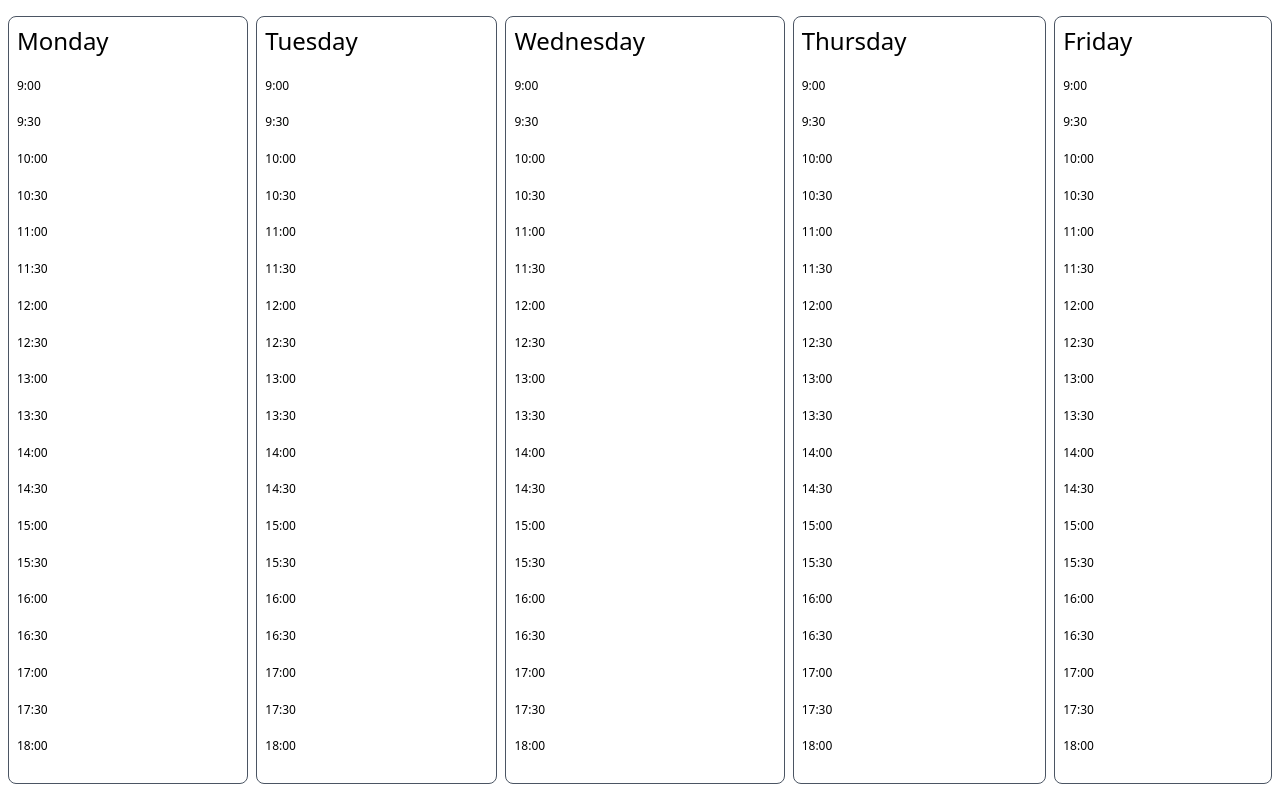
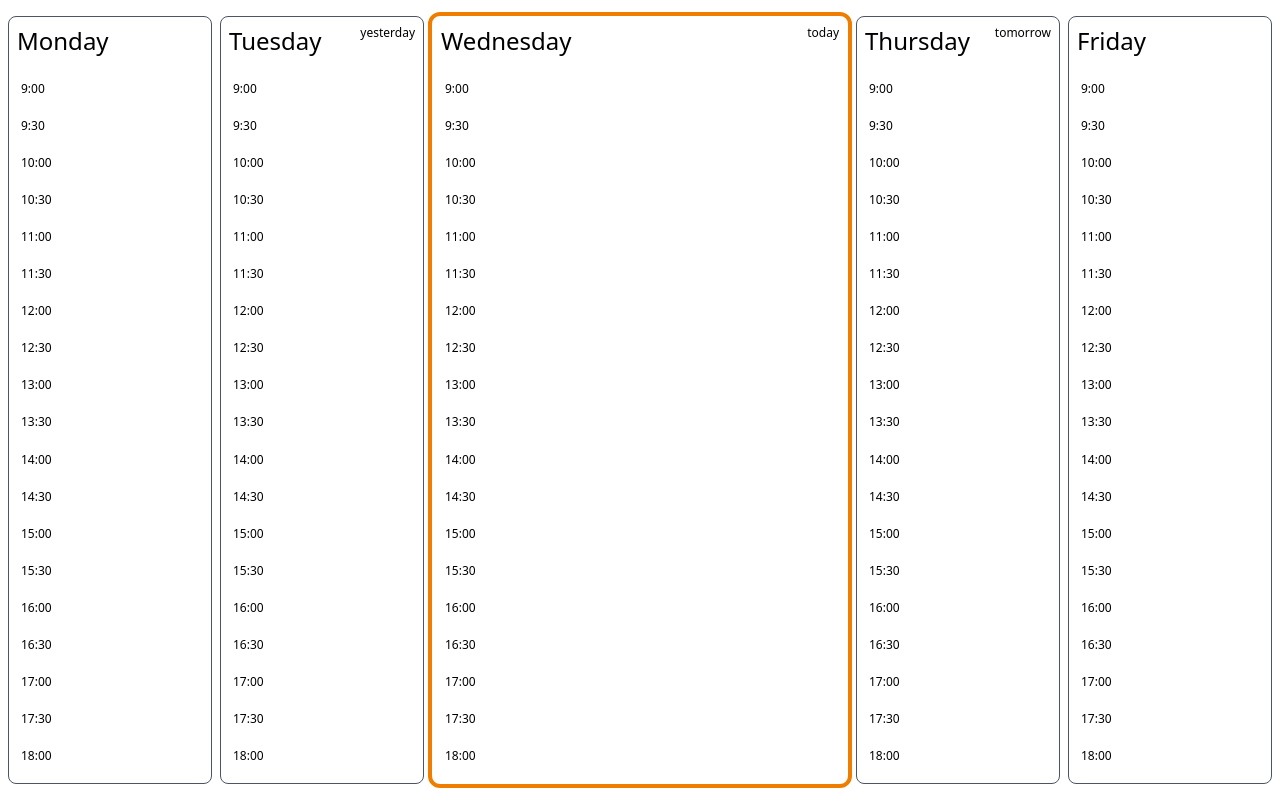
Before and after one commit to izerozlu/server-reservation, a Nuxt app: page / in a window 1280 px wide. Built offline with nearby package versions, Linux system fonts and the light colour scheme.

Commit message:
Make Days and Zones selectable

```diff
--- a/components/day.vue
+++ b/components/day.vue
@@ -9,19 +9,35 @@
       p-2
       text-xs
     "
+    :class="[
+      modifier ? `day--${modifier}` : null,
+      {
+        'col-span-2': isDaySelected,
+        'day--selected': isDaySelected,
+      },
+    ]"
   >
-    <h2 class="day__title capitalize text-2xl">{{ day.name }}</h2>
+    <div class="day__header flex justify-between">
+      <h2 class="day__title capitalize text-2xl">{{ day.name }}</h2>
+      <h3 v-if="modifier" class="day__sub-title">
+        {{ modifier }}
+      </h3>
+    </div>
     <Zone
       v-for="timezone in timezones"
       :key="timezone.id"
       class="day__zone"
       :timezone="timezone"
+      :is-day-selected="isDaySelected"
+      @click="updateSelectedDay(day.weekday)"
     />
   </div>
 </template>
 
 <script lang="ts">
 import Vue from 'vue';
+import { mapState, mapActions } from 'vuex';
+
 import Timezone from '~/interfaces/timezone';
 import Day from '~/interfaces/day';
 
@@ -33,6 +49,10 @@ export default Vue.extend({
   props: {
     day: {
       type: Object as () => Day,
+      default: null,
+    },
+    modifier: {
+      type: String,
       default: null,
     },
   },
@@ -50,7 +70,23 @@ export default Vue.extend({
       timezones,
     };
   },
+  computed: {
+    ...mapState('store', ['selectedDay']),
+    isDaySelected() {
+      return !this.selectedDay
+        ? this.modifier === 'today'
+        : this.selectedDay === this.day.weekday;
+    },
+  },
+  methods: {
+    ...mapActions('store', ['updateSelectedDay']),
+  },
 });
 </script>
 
-<style lang="scss" scoped></style>
+<style lang="scss" scoped>
+.day--selected {
+  outline: 4px solid var(--primary-color);
+  border-color: transparent;
+}
+</style>
--- a/components/week.vue
+++ b/components/week.vue
@@ -1,6 +1,11 @@
 <template>
-  <div class="week h-full grid grid-flow-col auto-cols-auto gap-x-2 px-2 py-4">
-    <Day v-for="day in days" :key="day.name" :day="day" />
+  <div class="week h-full grid grid-flow-col grid-cols-6 gap-x-2 px-2 py-4">
+    <Day
+      v-for="day in days"
+      :key="day.name"
+      :day="day"
+      :modifier="getDayModifier(day.weekday)"
+    />
   </div>
 </template>
 
@@ -8,6 +13,7 @@
 import Vue from 'vue';
 
 import Day from '~/interfaces/day';
+import DayModifier from '~/interfaces/day-modifier';
 
 interface WeekData {
   days: Day[];
@@ -17,13 +23,28 @@ export default Vue.extend({
   data(): WeekData {
     return {
       days: [
-        { name: 'Monday' },
-        { name: 'Tuesday' },
-        { name: 'Wednesday' },
-        { name: 'Thursday' },
-        { name: 'Friday' },
+        { name: 'Monday', weekday: 1 },
+        { name: 'Tuesday', weekday: 2 },
+        { name: 'Wednesday', weekday: 3 },
+        { name: 'Thursday', weekday: 4 },
+        { name: 'Friday', weekday: 5 },
       ],
     };
   },
+  methods: {
+    getDayModifier: (weekday: number): DayModifier | null => {
+      const today = 3 || new Date().getDay();
+      switch (weekday) {
+        case today - 1:
+          return 'yesterday';
+        case today:
+          return 'today';
+        case today + 1:
+          return 'tomorrow';
+        default:
+          return null;
+      }
+    },
+  },
 });
 </script>
--- a/components/zone.vue
+++ b/components/zone.vue
@@ -1,11 +1,29 @@
 <template>
-  <div class="timezone w-full">
+  <button
+    class="
+      timezone
+      p-1
+      w-full
+      hover:text-white
+      cursor-pointer
+      transition-colors
+      text-left
+      rounded
+    "
+    :class="{
+      'timezone--selected': isSelectedTimezone,
+    }"
+    type="button"
+    @click="handleTimezoneClick"
+  >
     {{ timezone.zone }}
-  </div>
+  </button>
 </template>
 
 <script lang="ts">
 import Vue from 'vue';
+import { mapState, mapActions } from 'vuex';
+
 import Timezone from '~/interfaces/timezone';
 
 export default Vue.extend({
@@ -14,6 +32,40 @@ export default Vue.extend({
       type: Object as () => Timezone,
       default: null,
     },
+    isDaySelected: {
+      type: Boolean,
+      default: false,
+    },
+  },
+  computed: {
+    ...mapState('store', ['selectedTimezone']),
+    isSelectedTimezone(): boolean {
+      return (
+        this.isDaySelected && this.selectedTimezone?.id === this.timezone.id
+      );
+    },
+  },
+  methods: {
+    ...mapActions('store', ['updateSelectedTimezone']),
+    handleTimezoneClick() {
+      this.notifyParentWithClick();
+      this.updateSelectedTimezone(this.timezone);
+    },
+    notifyParentWithClick() {
+      this.$emit('click', this.timezone);
+    },
   },
 });
 </script>
+
+<style lang="scss" scoped>
+.timezone {
+  &--selected {
+    background-color: red;
+  }
+
+  &:hover {
+    background-color: var(--primary-color);
+  }
+}
+</style>
--- a/global/global.scss
+++ b/global/global.scss
@@ -1,3 +1,7 @@
+:root {
+  --primary-color: #ef7d00;
+}
+
 html,
 body,
 #__nuxt, #__layout {
--- /dev/null
+++ b/interfaces/day-modifier.ts
@@ -0,0 +1,3 @@
+type DayModifier = 'yesterday' | 'today' | 'tomorrow';
+
+export default DayModifier;
--- a/interfaces/day.ts
+++ b/interfaces/day.ts
@@ -1,3 +1,4 @@
 export default interface Day {
   name: string;
+  weekday?: number;
 }
```
